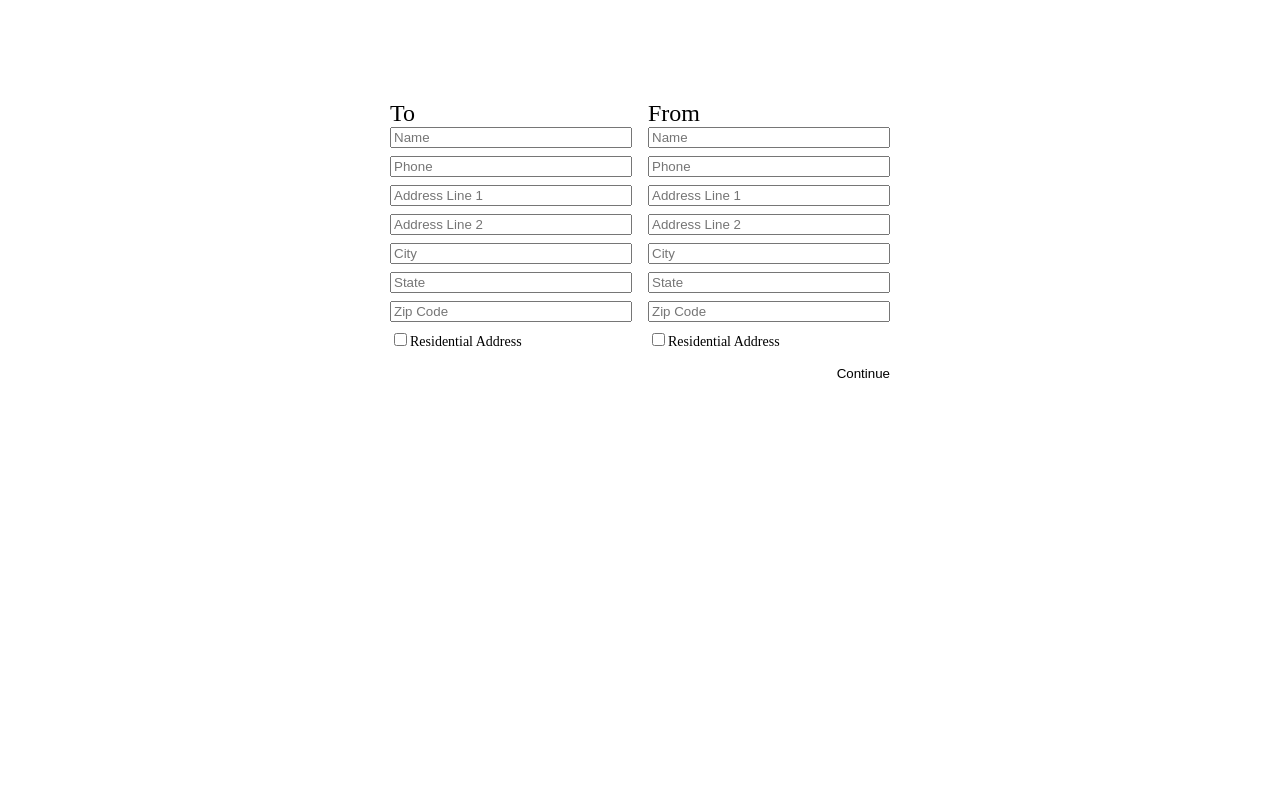
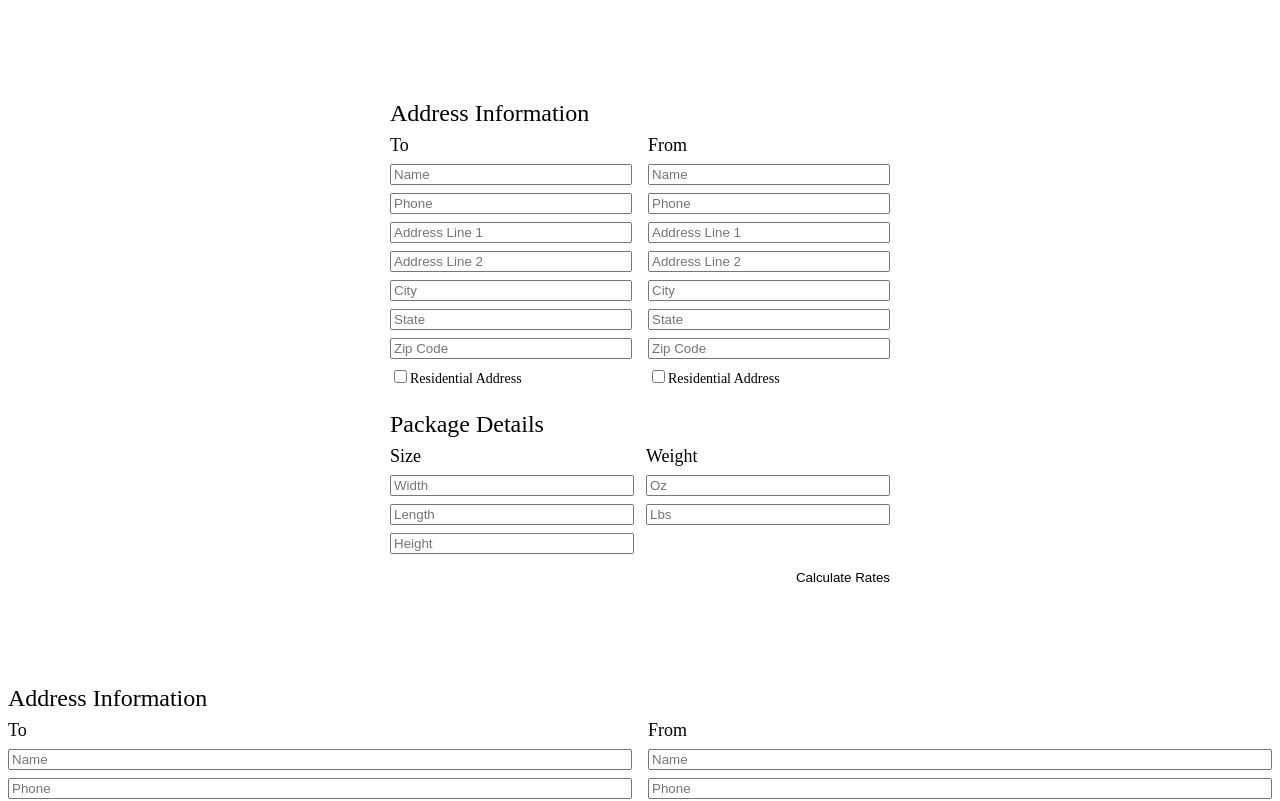
Before and after one commit to pwgardipee/balello-widget, a React (Create React App) app: page / in a window 1280 px wide. Shown: the top 801 px of the page. Built offline with nearby package versions, Linux system fonts and the light colour scheme.

Commit message:
Style updates.

```diff
--- a/src/App.css
+++ b/src/App.css
@@ -1,5 +1,6 @@
-.carousel .slide {
-  text-align: left !important;
+.balello-grid-wrapper {
+  display: grid;
+  gap: 24px;
 }
 
 .balello-carousel-step-1-form {
@@ -9,12 +10,9 @@
 }
 
 .balello-carousel-step-2-form {
-  margin-top: 16px;
-}
-
-.balello-carousel-step-2-form-package-size,
-.balello-carousel-step-2-form-package-width {
-  margin-top: 12px;
+  display: grid;
+  grid-template-columns: 1fr 1fr;
+  gap: 12px;
 }
 
 .balello-carousel-step-2-info-to-from {
@@ -40,6 +38,9 @@
   width: 75%;
 }
 
+.balello-carousel-step-4-label-img img {
+  width: 100%;
+}
 .balello-carousel-nav-buttons-bottom {
   display: grid;
   justify-items: end;
@@ -66,8 +67,16 @@
   grid-template-columns: auto 1fr;
 }
 
-.balello-label-format-option-button {
-  padding: none !important;
+.balello-carousel-step-4-label-format-options {
+  display: inline-grid;
+  grid-template-columns: auto auto auto auto;
+  gap: 8px;
+}
+
+.balello-button-small {
+  padding: unset;
+  background: none;
+  border: none;
 }
 
 .balello-shipping-option-radio-button {
@@ -86,11 +95,11 @@
 
 .balello-title {
   font-size: 24px;
+  margin-bottom: 8px;
 }
 
 .balello-header {
   font-size: 18px;
-  margin-top: 8px;
 }
 
 .balello-content {
@@ -100,6 +109,7 @@
 .balello-input-group {
   display: grid;
   gap: 8px;
+  margin-top: 8px;
 }
 
 .balello-button {
--- a/src/App.js
+++ b/src/App.js
@@ -1,33 +1,20 @@
 import React, { useState } from "react";
 import "./App.css";
-import "react-responsive-carousel/lib/styles/carousel.min.css"; // requires a loader
-import { Carousel } from "react-responsive-carousel";
 
 function App({ domElement }) {
   // const testVariable = domElement.getAttribute("data-balello");
-  const [currentItem, setCurrentItem] = useState(0);
-
-  function incrementCurrentItem() {
-    setCurrentItem(currentItem + 1);
-  }
-  function decrementCurrentItem() {
-    setCurrentItem(currentItem - 1);
-  }
+  const [showingShippingOptions, setShowingShippingOptions] = useState(false);
+  const [showingShippingResult, setShowingShippingResult] = useState(false);
 
   return (
     <div className="balello-widget-app">
-      <div className="balello-carousel-wrapper">
-        <Carousel
-          selectedItem={currentItem}
-          showStatus={false}
-          showIndicators={false}
-          showArrows={false}
-        >
-          {/* Step 0 */}
-          <div className="balello-carousel-item">
+      <div className="balello-grid-wrapper">
+        {/* Address Information*/}
+        <div className="balello-grid-item">
+          <div className="balello-title">Address Information</div>
           <form className="balello-carousel-step-1-form">
             <div>
-                <div className="balello-title">To</div>
+              <div className="balello-header">To</div>
               <div className="balello-input-group">
                 <input
                   type="text"
@@ -67,14 +54,12 @@ function App({ domElement }) {
 
                 <div>
                   <input type="checkbox" />
-                    <label className="balello-content">
-                      Residential Address
-                    </label>
+                  <label className="balello-content">Residential Address</label>
                 </div>
               </div>
             </div>
             <div>
-                <div className="balello-title">From</div>
+              <div className="balello-header">From</div>
               <div className="balello-input-group">
                 <input
                   type="text"
@@ -114,179 +99,72 @@ function App({ domElement }) {
 
                 <div className="balello-checkbox">
                   <input type="checkbox" />
-                    <label className="balello-content">
-                      Residential Address
-                    </label>
+                  <label className="balello-content">Residential Address</label>
                 </div>
               </div>
             </div>
           </form>
-
-            <div className="balello-carousel-nav-buttons-bottom">
-              <button onClick={incrementCurrentItem} className="balello-button">
-                Continue
-              </button>
-            </div>
         </div>
 
-          {/* Step 1 */}
-          <div className="balello-carousel-item">
-            <div className="balello-carousel-nav-buttons-top">
-              <button onClick={decrementCurrentItem} className="balello-button">
-                Back
-              </button>
-            </div>
-
-            <div className="balello-carousel-step-2-info">
-              <div className="balello-carousel-step-2-info-to-from">
-                <div>
-                  <div className="balello-title">Ship From</div>
-                  <div className="balello-header">Peyton Gardipee</div>
-                  <div className="balello-content">
-                    900 Presidio Ave Apt 10, San Francisco CA, 94115, US
-                  </div>
-                </div>
-                <div>
-                  <div className="balello-title">Ship To</div>
-                  <div className="balello-header">Peyton Gardipee</div>
-                  <div className="balello-content">
-                    900 Presidio Ave Apt 10, San Francisco CA, 94115, US
-                  </div>
-                </div>
-              </div>
-              <div className="balello-carousel-step-2-info-your-info">
-                <div>
-                  <div className="balello-title">Your Information</div>
-                  <div className="balello-header">Email</div>
-                  <div className="balello-content">
-                    peytongardipee@gmail.com
-                  </div>
-                </div>
-              </div>
-            </div>
-
+        {/* Package Details */}
+        <div className="balello-grid-item">
+          <div className="balello-title">Package Details</div>
           <form className="balello-carousel-step-2-form">
             <div className="balello-carousel-step-2-form-package-size">
-                <div className="balello-title">Package Size</div>
+              <div className="balello-header"> Size</div>
               <div className="balello-carousel-step-2-form-package-size-input-group balello-content">
-                  <span
-                    className="balello-input-group"
-                    style={{ marginTop: "8px" }}
-                  >
+                <div className="balello-input-group">
                   <input
                     type="text"
                     id="balello-input-package-size-width"
                     placeholder="Width"
                   />
-                  </span>
-
-                  <span
-                    className="balello-input-group"
-                    style={{ marginTop: "8px" }}
-                  >
                   <input
                     type="text"
                     id="balello-input-package-size-length"
                     placeholder="Length"
                   />
-                  </span>
-
-                  <span
-                    className="balello-input-group"
-                    style={{ marginTop: "8px" }}
-                  >
                   <input
                     type="text"
                     id="balello-input-package-size-height"
                     placeholder="Height"
                   />
-                  </span>
-                  <span className="balello-carousel-step-2-form-units">
-                    Inches
-                  </span>
+                </div>
               </div>
             </div>
             <div className="balello-carousel-step-2-form-package-width">
-                <div className="balello-title">Package Width</div>
+              <div className="balello-header">Weight</div>
               <div className="balello-carousel-step-2-form-package-width-input-group">
-                  <span
-                    className="balello-input-group"
-                    style={{ marginTop: "8px" }}
-                  >
+                <div className="balello-input-group">
                   <input
                     type="text"
                     id="balello-input-package-weight-oz"
                     placeholder="Oz"
                   />
-                  </span>
-
-                  <span
-                    className="balello-input-group"
-                    style={{ marginTop: "8px" }}
-                  >
                   <input
                     type="text"
                     id="balello-input-package-weight-lbs"
                     placeholder="Lbs"
                   />
-                  </span>
+                </div>
               </div>
             </div>
           </form>
-
           <div className="balello-carousel-nav-buttons-bottom">
-              <button onClick={incrementCurrentItem} className="balello-button">
-                Continue
+            <button
+              className="balello-button"
+              onClick={() => setShowingShippingOptions(true)}
+            >
+              Calculate Rates
             </button>
           </div>
         </div>
 
-          {/* Step 2 */}
-          <div className="balello-carousel-item">
-            <div className="balello-carousel-nav-buttons-top">
-              <button onClick={decrementCurrentItem} className="balello-button">
-                Back
-              </button>
-            </div>
-
-            <div className="balello-carousel-step-2-info">
-              <div className="balello-carousel-step-2-info-to-from">
-                <div>
-                  <div className="balello-title">Ship From</div>
-                  <div className="balello-header">Peyton Gardipee</div>
-                  <div className="balello-content">
-                    900 Presidio Ave Apt 10, San Francisco CA, 94115, US
-                  </div>
-                </div>
-                <div>
-                  <div className="balello-title">Ship To</div>
-                  <div className="balello-header">Peyton Gardipee</div>
-                  <div className="balello-content">
-                    900 Presidio Ave Apt 10, San Francisco CA, 94115, US
-                  </div>
-                </div>
-              </div>
-              <div className="balello-carousel-step-3-info-package">
-                <div>
-                  <div className="balello-title">Your Information</div>
-                  <div className="balello-header">Email</div>
-                  <div className="balello-content">
-                    peytongardipee@gmail.com
-                  </div>
-                </div>
-                <div>
-                  <div className="balello-title">Package Details</div>
-                  <div className="balello-header">5x6x16 inches</div>
-                  <div className="balello-content">4lbs 12oz</div>
-                </div>
-              </div>
-            </div>
-
+        {/* Shipping Options */}
+        {showingShippingOptions && (
+          <div className="balello-grid-item">
             <form className="balello-carousel-step-3-form">
-              <div
-                classname="balello-carousel-step-3-shipping-options"
-                style={{ marginTop: `12px` }}
-              >
+              <div classname="balello-carousel-step-3-shipping-options">
                 <div className="balello-title">Shipping Options</div>
                 <div className="balello-carousel-step-3-shipping-options-input-group">
                   {[1, 1, 1, 1, 1, 1, 1, 1].map(() => {
@@ -317,7 +195,7 @@ function App({ domElement }) {
               </div>
               <div
                 classname="balello-carousel-step-3-form-label-format"
-                style={{ marginTop: `12px` }}
+                style={{ marginTop: "24px" }}
               >
                 <div className="balello-title">Label Format</div>
                 <div className="balello-carousel-step-3-form-label-format-input-group">
@@ -357,14 +235,19 @@ function App({ domElement }) {
             </form>
 
             <div className="balello-carousel-nav-buttons-bottom">
-              <button onClick={incrementCurrentItem} className="balello-button">
-                Continue
+              <button
+                className="balello-button"
+                onClick={() => setShowingShippingResult(true)}
+              >
+                Payment
               </button>
             </div>
           </div>
+        )}
 
         {/* Step 3 */}
-          <div className="balello-carousel-item">
+        {showingShippingResult && (
+          <div className="balello-grid-item">
             <div>
               <div className="balello-title">Your label is ready!</div>
               <div className="balello-content">
@@ -382,24 +265,16 @@ function App({ domElement }) {
                 />
               </div>
 
-              <div style={{ marginTop: "12px" }}>
+              <div style={{ marginTop: "24px" }}>
                 <div className="balello-title">Label Formats</div>
                 <div className="balello-carousel-step-4-label-format-options">
-                  <button className="balello-label-format-option-button">
-                    PDF
-                  </button>
-                  <button className="balello-label-format-option-button">
-                    PNG
-                  </button>
-                  <button className="balello-label-format-option-button">
-                    ZPL
-                  </button>
-                  <button className="balello-label-format-option-button">
-                    HREF
-                  </button>
+                  <button className="balello-button-small">PDF</button>
+                  <button className="balello-button-small">PNG</button>
+                  <button className="balello-button-small">ZPL</button>
+                  <button className="balello-button-small">HREF</button>
                 </div>
               </div>
-              <div style={{ marginTop: "12px" }}>
+              <div style={{ marginTop: "24px" }}>
                 <div className="balello-title">Account Information</div>
                 <div className="balello-header">Peyton Gadipee</div>
                 <div className="balello-content">peytongardipee@gmail.com</div>
@@ -408,13 +283,16 @@ function App({ domElement }) {
             <div className="balello-carousel-nav-buttons-bottom">
               <button
                 className="balello-button"
-                onClick={() => setCurrentItem(0)}
+                onClick={() => {
+                  setShowingShippingOptions(false);
+                  setShowingShippingResult(false);
+                }}
               >
                 Done
               </button>
             </div>
           </div>
-        </Carousel>
+        )}
       </div>
     </div>
   );
```
Lines whose indentation alone changed are shown as unchanged.
